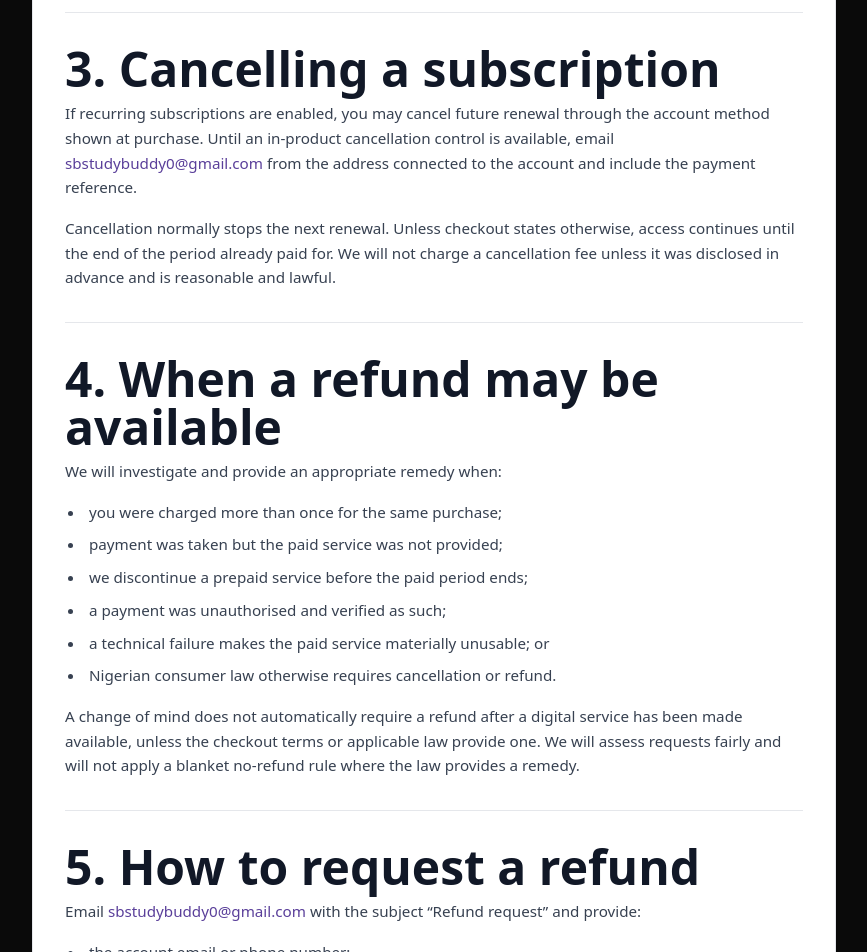
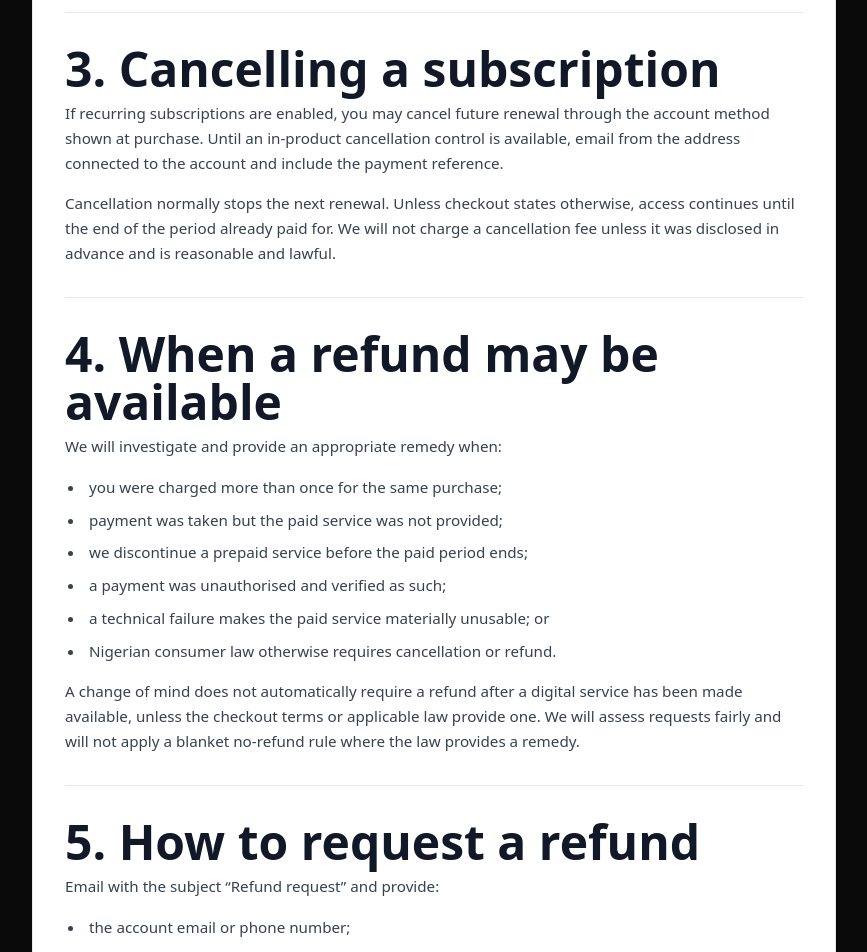
Before and after one commit to studybuddydevelopers/study-buddy-v2, a Next.js app: page /refund-policy in a window 1280 px wide. Shown: the part 1200-2152 px from the top of the page, without its empty margins (356-1223 px from the left). Built offline with nearby package versions, Linux system fonts and the light colour scheme; no server answers.

Commit message:
fix(refund-policy): update contact email for refund requests
Replaced the hardcoded contact email with a constant for billing email.

This change improves maintainability and ensures the correct email is used for refund inquiries.

```diff
--- a/app/refund-policy/page.tsx
+++ b/app/refund-policy/page.tsx
@@ -2,13 +2,13 @@ import PolicyDocumentPage, {
   type PolicyDocumentSection,
 } from "@/components/PolicyDocumentPage";
 import {
+  BILLING_EMAIL,
   COMPANY_REGISTRATION_NUMBER,
   LEGAL_ENTITY_NAME,
 } from "@/lib/legal-entity";
 import { createPageMetadata } from "@/lib/site-metadata";
 
 const LAST_UPDATED = "8 September 2026";
-const CONTACT_EMAIL = "sbstudybuddy0@gmail.com";
 
 export const metadata = createPageMetadata({
   title: "Refund and Cancellation Policy",
@@ -62,7 +62,7 @@ const sections: PolicyDocumentSection[] = [
           If recurring subscriptions are enabled, you may cancel future renewal
           through the account method shown at purchase. Until an in-product
           cancellation control is available, email{" "}
-          <a href={`mailto:${CONTACT_EMAIL}`}>{CONTACT_EMAIL}</a> from the address
+          <a href={`mailto:${BILLING_EMAIL}`}>{BILLING_EMAIL}</a> from the address
           connected to the account and include the payment reference.
         </p>
         <p>
@@ -103,7 +103,7 @@ const sections: PolicyDocumentSection[] = [
     content: (
       <>
         <p>
-          Email <a href={`mailto:${CONTACT_EMAIL}`}>{CONTACT_EMAIL}</a> with the
+          Email <a href={`mailto:${BILLING_EMAIL}`}>{BILLING_EMAIL}</a> with the
           subject “Refund request” and provide:
         </p>
         <ul>
@@ -173,6 +173,7 @@ export default function RefundPolicyPage() {
       icon="card"
       lastUpdated={LAST_UPDATED}
       sections={sections}
+      contactEmail={BILLING_EMAIL}
     />
   );
 }
```
